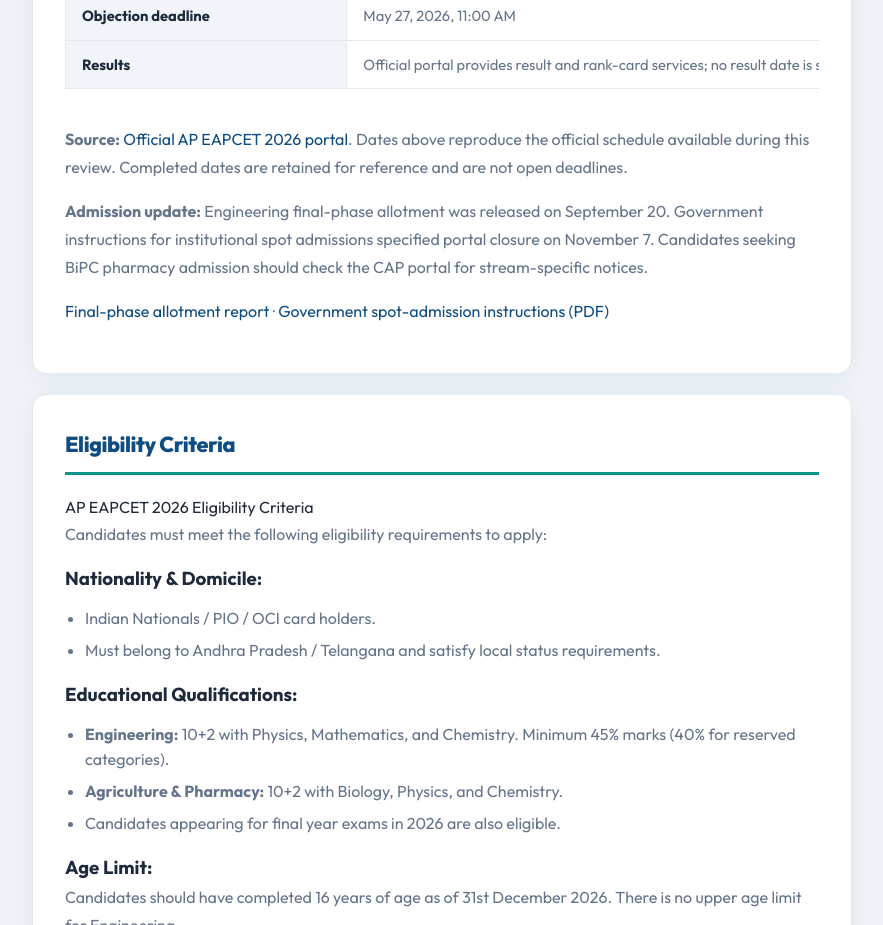
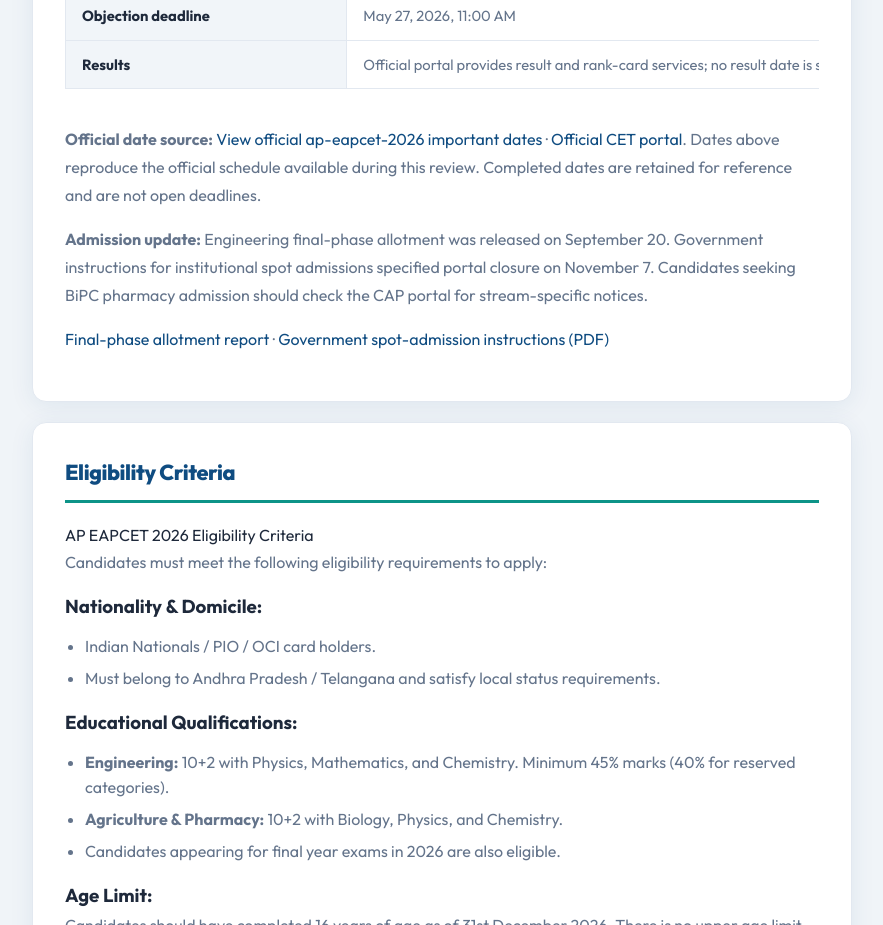
Before and after one commit to Rock682/easy-application, a website: page ap-eapcet-2026/index.html in a window 1280 px wide. Shown: the part 1800-2725 px from the top of the page, without its empty margins (198-1081 px from the left). Drawn offline with Linux system fonts and the light colour scheme.

Commit message:
Add direct official date-source link and complete ap-eapcet-2026 schedule

```diff
--- a/ap-eapcet-2026/index.html
+++ b/ap-eapcet-2026/index.html
@@ -191,7 +191,7 @@
 <tr><th scope="row">Objection deadline</th><td>May 27, 2026, 11:00 AM</td></tr>
 <tr><th scope="row">Results</th><td>Official portal provides result and rank-card services; no result date is stated on the current Important Dates page.</td></tr>
 </tbody></table></div>
-<p><strong>Source:</strong> <a href="https://cets.apsche.ap.gov.in/EAPCET/Eapcet/EAPCET_Homepage.aspx" target="_blank" rel="noopener noreferrer">Official AP EAPCET 2026 portal</a>. Dates above reproduce the official schedule available during this review. Completed dates are retained for reference and are not open deadlines.</p>
+<p><strong>Official date source:</strong> <a href="https://cets.apsche.ap.gov.in/EAPCET/EapcetHomePages/ImportantDates" target="_blank" rel="noopener noreferrer">View official ap-eapcet-2026 important dates</a> · <a href="https://cets.apsche.ap.gov.in/EAPCET/Eapcet/EAPCET_Homepage.aspx" target="_blank" rel="noopener noreferrer">Official CET portal</a>. Dates above reproduce the official schedule available during this review. Completed dates are retained for reference and are not open deadlines.</p>
 <p><strong>Admission update:</strong> Engineering final-phase allotment was released on September 20. Government instructions for institutional spot admissions specified portal closure on November 7. Candidates seeking BiPC pharmacy admission should check the CAP portal for stream-specific notices.</p><p><a href="https://www.business-standard.com/amp/education/news/ap-eapcet-2026-final-phase-seat-allotment-result-out-nc-126092100451_1.html">Final-phase allotment report</a> · <a href="https://www.lbrce.ac.in/college_docs/admissions/2026/CAT-A%20SPOT.pdf">Government spot-admission instructions (PDF)</a></p>
 </section>
 
```
